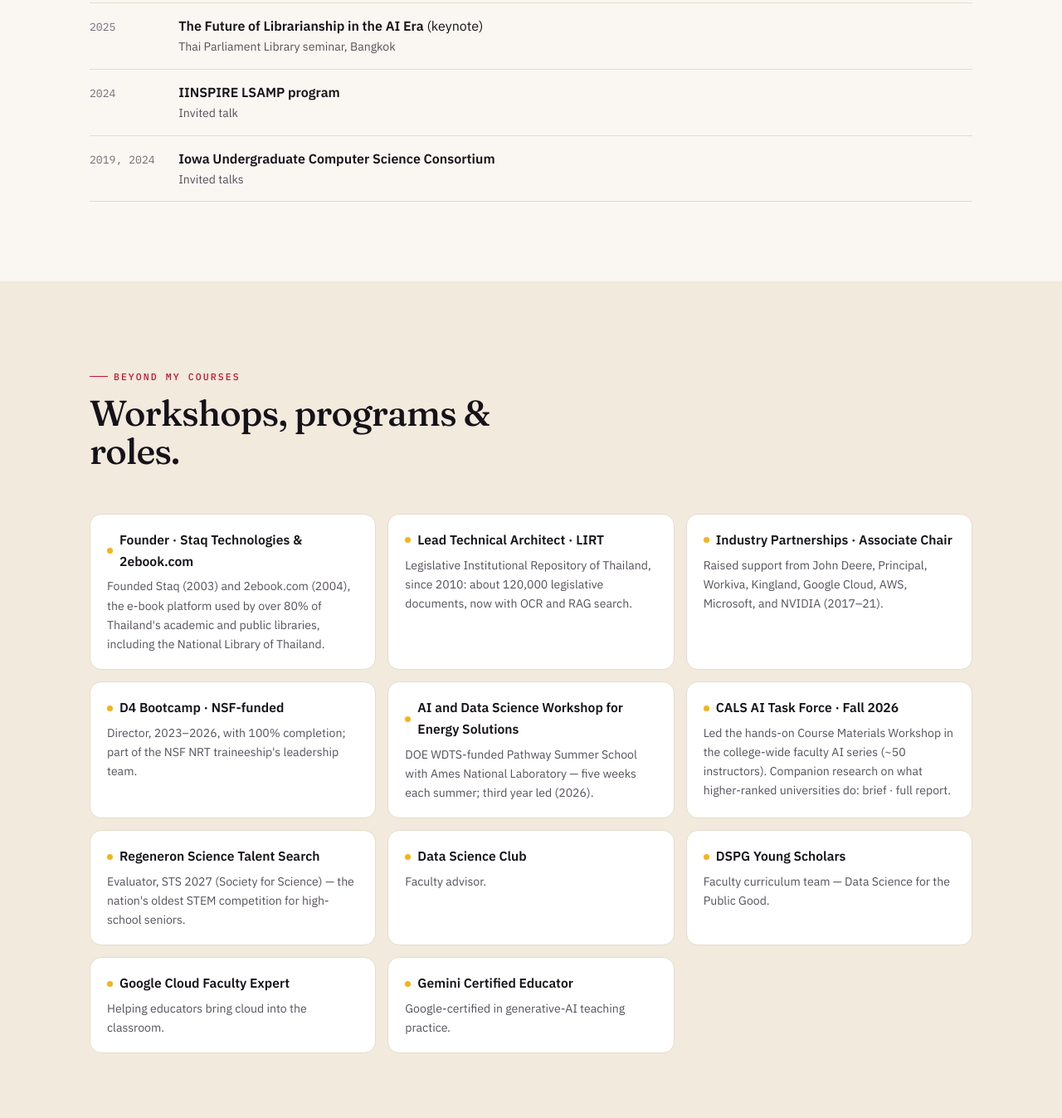
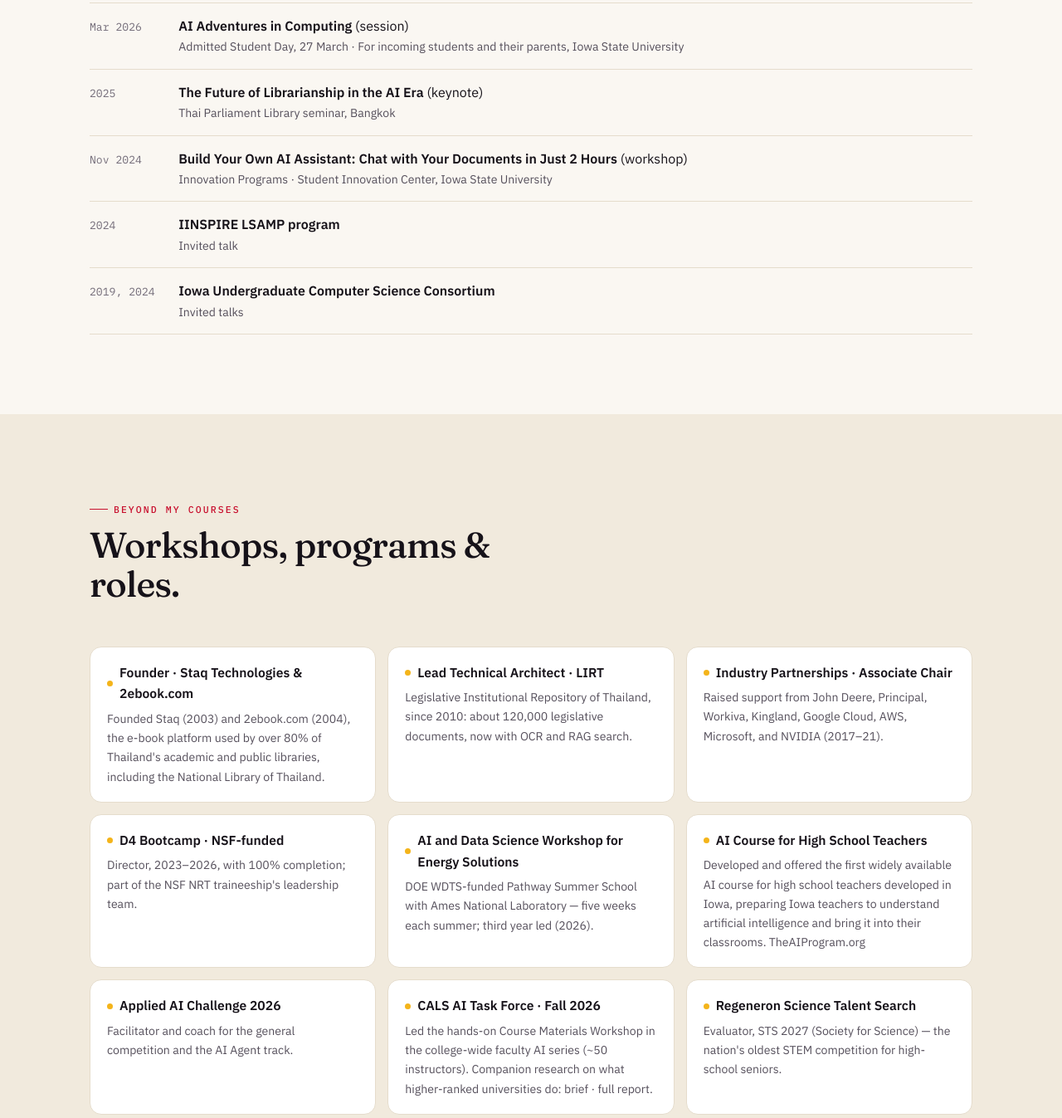
Before and after one commit to asukul/adisaksukul-site, a plain HTML site: page index.html in a window 1280 px wide. Shown: the part 9761-11108 px from the top of the page at 83% size. Drawn offline with Linux system fonts and the light colour scheme.

Commit message:
Add two talks and two roles: Admitted Student Day, SIC workshop, HS teachers AI course, Applied AI Challenge 2026
Claude-Session: https://claude.ai/code/session_01DBMyr7hxwE8yXUc7KQYBAR

```diff
--- a/index.html
+++ b/index.html
@@ -623,7 +623,9 @@
         <div class="talk"><span class="yr">Nov 2026</span><div class="tt"><b>Choosing Judges Without Test Feedback</b><span class="where">Auto-Judge track, 16 November · TREC 2026, National Institute of Standards and Technology (NIST)</span></div></div>
         <div class="talk"><span class="yr">Oct 2026</span><div class="tt"><b>Could Your Field Have Its Own AI? Collaborative Fine-Tuning of Open-Weight Models for LAS Research</b> (lightning talk)<span class="where">AI for Scientific Discovery Symposium, 28 October · Trusted Innovation in AI initiative, College of Liberal Arts and Sciences, Iowa State University</span></div></div>
         <div class="talk"><span class="yr">Oct 2026</span><div class="tt"><b>Your Course, Your Rules: Making AI Answer Only From Your Materials</b> (workshop)<span class="where">Course Materials Workshop, 26 October · CALS AI in Teaching series, Iowa State University · <a href="/cals-ai-teaching/build/">build kit</a></span></div></div>
+        <div class="talk"><span class="yr">Mar 2026</span><div class="tt"><b>AI Adventures in Computing</b> (session)<span class="where">Admitted Student Day, 27 March · For incoming students and their parents, Iowa State University</span></div></div>
         <div class="talk"><span class="yr">2025</span><div class="tt"><b>The Future of Librarianship in the AI Era</b> (keynote)<span class="where">Thai Parliament Library seminar, Bangkok</span></div></div>
+        <div class="talk"><span class="yr">Nov 2024</span><div class="tt"><b>Build Your Own AI Assistant: Chat with Your Documents in Just 2 Hours</b> (workshop)<span class="where">Innovation Programs · Student Innovation Center, Iowa State University</span></div></div>
         <div class="talk"><span class="yr">2024</span><div class="tt"><b>IINSPIRE LSAMP program</b><span class="where">Invited talk</span></div></div>
         <div class="talk"><span class="yr">2019, 2024</span><div class="tt"><b>Iowa Undergraduate Computer Science Consortium</b><span class="where">Invited talks</span></div></div>
       </div>
@@ -643,6 +645,8 @@
         <div class="role"><div class="rt">Industry Partnerships · Associate Chair</div><p>Raised support from John Deere, Principal, Workiva, Kingland, Google Cloud, AWS, Microsoft, and NVIDIA (2017–21).</p></div>
         <div class="role"><div class="rt">D4 Bootcamp · NSF-funded</div><p>Director, 2023–2026, with 100% completion; part of the NSF NRT traineeship's leadership team.</p></div>
         <div class="role"><div class="rt">AI and Data Science Workshop for Energy Solutions</div><p>DOE WDTS-funded Pathway Summer School with Ames National Laboratory — five weeks each summer; third year led (2026).</p></div>
+        <div class="role"><div class="rt">AI Course for High School Teachers</div><p>Developed and offered the first widely available AI course for high school teachers developed in Iowa, preparing Iowa teachers to understand artificial intelligence and bring it into their classrooms. <a href="https://theaiprogram.org" target="_blank" rel="noopener">TheAIProgram.org</a></p></div>
+        <div class="role"><div class="rt">Applied AI Challenge 2026</div><p>Facilitator and coach for the general competition and the AI Agent track.</p></div>
         <div class="role"><div class="rt">CALS AI Task Force · Fall 2026</div><p>Led the hands-on Course Materials Workshop in the college-wide faculty AI series (~50 instructors). Companion research on what higher-ranked universities do: <a href="/cals-ai-teaching/brief/">brief</a> · <a href="/cals-ai-teaching/peer-universities-report/">full report</a>.</p></div>
         <div class="role"><div class="rt">Regeneron Science Talent Search</div><p>Evaluator, STS 2027 (Society for Science) — the nation's oldest STEM competition for high-school seniors.</p></div>
         <div class="role"><div class="rt">Data Science Club</div><p>Faculty advisor.</p></div>
```
